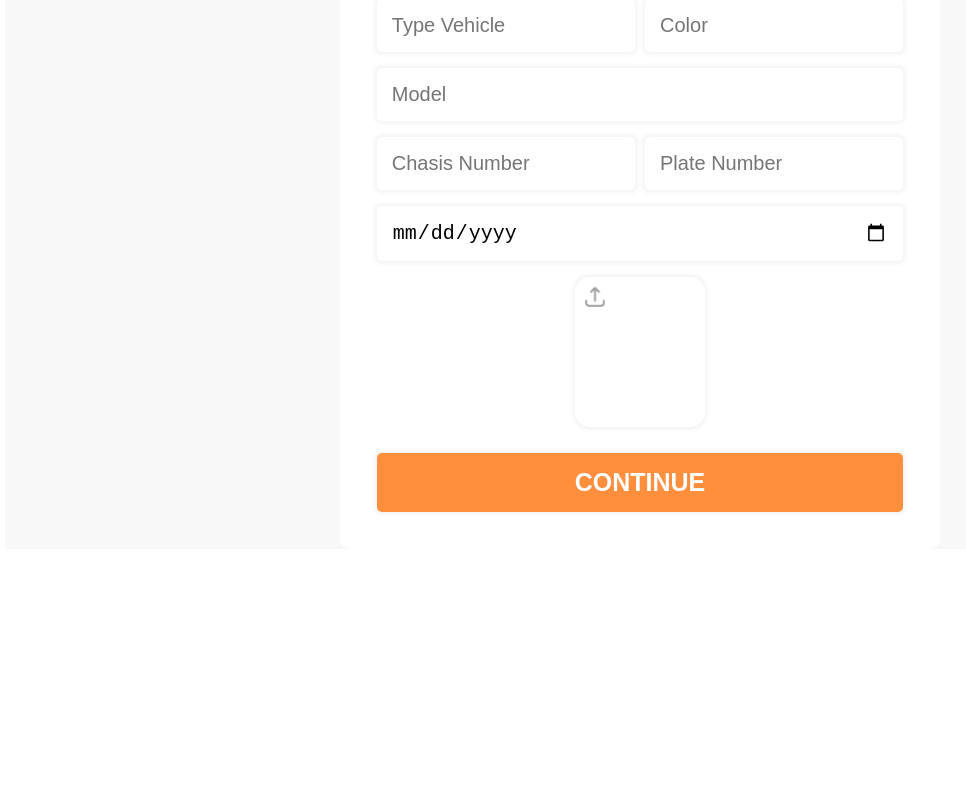
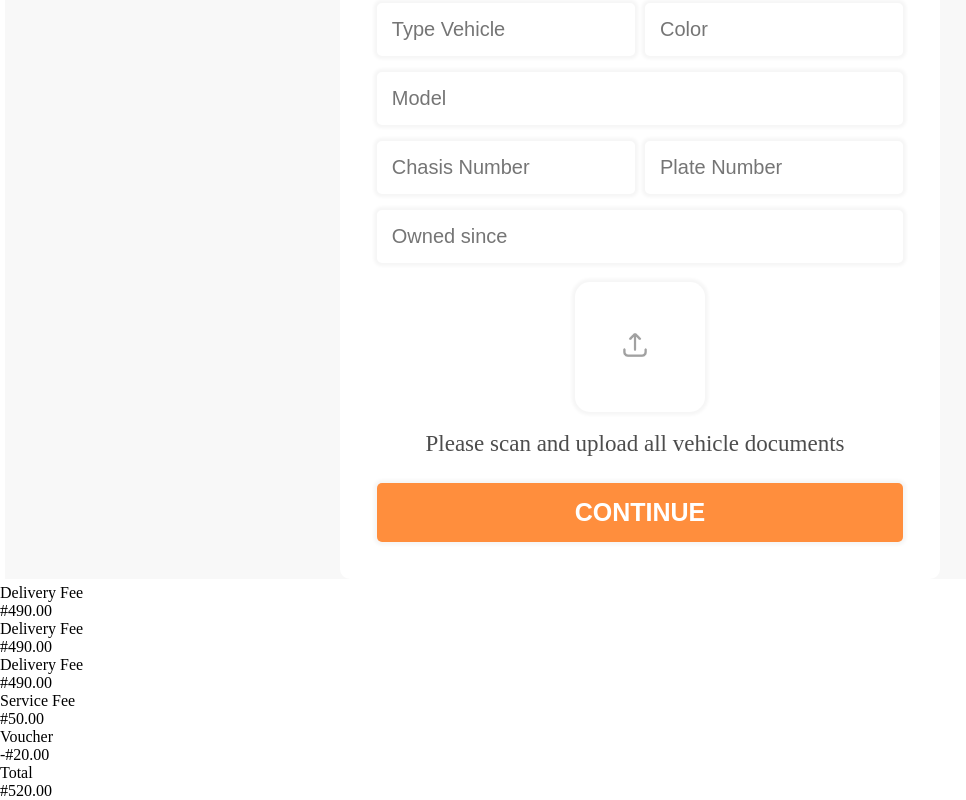
Before and after one commit to Worksquare/FasX, a React (Create React App) app in the folder client/frontend/: page / in a window 1280 px wide. Shown: the part 2694-3494 px from the top of the page, without its empty margins (0-966 px from the left). Before the commit the page ends 3248 px from the top, so only its background shows below. Built offline with nearby package versions, Linux system fonts and the light colour scheme.

Commit message:
done with the ridersignup 2

```diff
--- a/client/frontend/src/App.js
+++ b/client/frontend/src/App.js
@@ -1,13 +1,15 @@
 import "./App.css";
-import Loading from "./components/Loading/Loading";
+// import Loading from "./components/Loading/Loading";
 import Login from "./components/Login/Login";
 import PasswordReset from "./components/Password reset/PasswordReset";
+import PopUp1 from "./components/PopUp1/PopUp1.jsx";
+
 import RiderSignUp2 from "./components/RiderSignUp2/RiderSignUp2";
 
 import PasswordResetSuccess from "./components/password reset success/PasswordResetSuccess";
 
-import UserSignup from "./components/user signup/UserSignup";
-import Verification from "./components/verification/Verification";
+// import UserSignup from "./components/user signup/UserSignup";
+// import Verification from "./components/verification/Verification";
 
 function App() {
   return (
@@ -17,6 +19,7 @@ function App() {
         <PasswordReset />
         <PasswordResetSuccess />
         <RiderSignUp2/>
+        <PopUp1/>
 
       </header>
     </div>
--- /dev/null
+++ b/client/frontend/src/components/PopUp1/PopUp1.jsx
@@ -0,0 +1,62 @@
+import React from 'react'
+
+const PopUp1 = () => {
+  return (
+    <div>
+      <h3>
+
+      </h3>
+      <ul>
+        <li>
+            <div className="list-name">
+            Delivery Fee
+            </div>
+            <div className="list-price">
+            #490.00
+            </div>
+        </li>
+        <li>
+            <div className="list-name">
+            Delivery Fee
+            </div>
+            <div className="list-price">
+            #490.00
+            </div>
+        </li>
+        <li>
+            <div className="list-name">
+            Delivery Fee
+            </div>
+            <div className="list-price">
+            #490.00
+            </div>
+        </li>
+        <li>
+            <div className="list-name">
+            Service Fee
+            </div>
+            <div className="list-price">
+            #50.00
+            </div>
+        </li>
+        <li>
+            <div className="list-name">
+            Voucher
+            </div>
+            <div className="list-price">
+            -#20.00
+            </div>
+
+            <div className="list-name">
+            Total
+            </div>
+            <div className="list-price">
+                #520.00
+            </div>
+        </li>
+      </ul>
+    </div>
+  )
+}
+
+export default PopUp1
--- a/client/frontend/src/components/RiderSignUp2/RiderSignUp2.css
+++ b/client/frontend/src/components/RiderSignUp2/RiderSignUp2.css
@@ -1,26 +1,25 @@
-
 .file-upload {
   position: relative;
-    margin: 0 auto;
+  display: inline-flex; /* Use inline-flex to avoid unnecessary width */
+  align-items: center;
+  justify-content: center; /* Center the content horizontally */
   cursor: pointer;
+  padding: 12px 16px; /* Increased padding for better click area */
+  border-radius: 15px;
+  box-shadow: 0px 0px 3.3px 3.3px rgba(0, 0, 0, 0.04);
+  height: 130px;
   width: 130px;
-    height: 150px;
-    padding: 10px;
-    border-radius: 15px;
   background-color: #fff;
-    box-shadow: 0px 0px 3.3px 3.3px rgba(0, 0, 0, 0.04);
-    transition: background-color 0.3s ease;
+  margin: 3px auto;
 }
 
-
+.file-upload .upload-icon {
+  margin-right: 10px; /* Changed margin-right for consistency */
+}
 
 .file-upload .upload-icon img {
-    width: 20px;
-    height: 20px;
-    display: flex;
-    justify-content: center;
-    align-items: center;
-
+  width: 24px; /* Increased icon size for better visibility */
+  height: 24px;
 }
 
 
@@ -33,3 +32,13 @@
   opacity: 0;
   cursor: pointer;
 }
+
+.file-upload--text{
+ display: flex;
+ align-items: center;
+ justify-content: center;
+ color: #4d4d4d;
+ font-weight: 500;
+ font-size: 23px;
+
+}
--- a/client/frontend/src/components/RiderSignUp2/RiderSignUp2.jsx
+++ b/client/frontend/src/components/RiderSignUp2/RiderSignUp2.jsx
@@ -41,7 +41,7 @@ const RiderSignUp2 = () => {
                     <input type="number" placeholder='Plate Number' />
                 </div>
 
-                <input type="date" placeholder='Owned since' className='form__span'/>
+                <input type="text" placeholder='Owned since' className='form__span'/>
 
                 <div className="file-upload">
                     <input type="file" id="file-input" accept=".pdf, .doc, .docx"/>
@@ -49,6 +49,8 @@ const RiderSignUp2 = () => {
                         <img src={icon} alt="Upload Icon"/>
                     </div>
                 </div>
+
+                <p className='file-upload--text form__span'>Please scan and upload all vehicle documents </p>
 
                 <input type="button" value="CONTINUE" className='form__button form__span' />
             </div>
--- a/client/frontend/src/index.css
+++ b/client/frontend/src/index.css
@@ -8,7 +8,6 @@
 section{
   background-color: #F8F8F8;
   margin: 5px;
-
 }
 
 .signup-nav{
@@ -51,7 +50,7 @@ section{
 .wrapper{
   max-width: 600px;
   min-height: 500px;
-  margin: 1px auto;
+  margin: 5px auto;
   background-color: #fff;
   border-radius: 10px;
   padding: 2.3rem;
```
Also changed, not shown: client/frontend/src/components/PopUp2/PopUp2.JSX (added, +11 -0 lines), client/frontend/src/components/PopUp1/PopUp1.css (added), client/frontend/src/components/PopUp2/PopUp2.css (added). Lines whose indentation alone changed are shown as unchanged.
